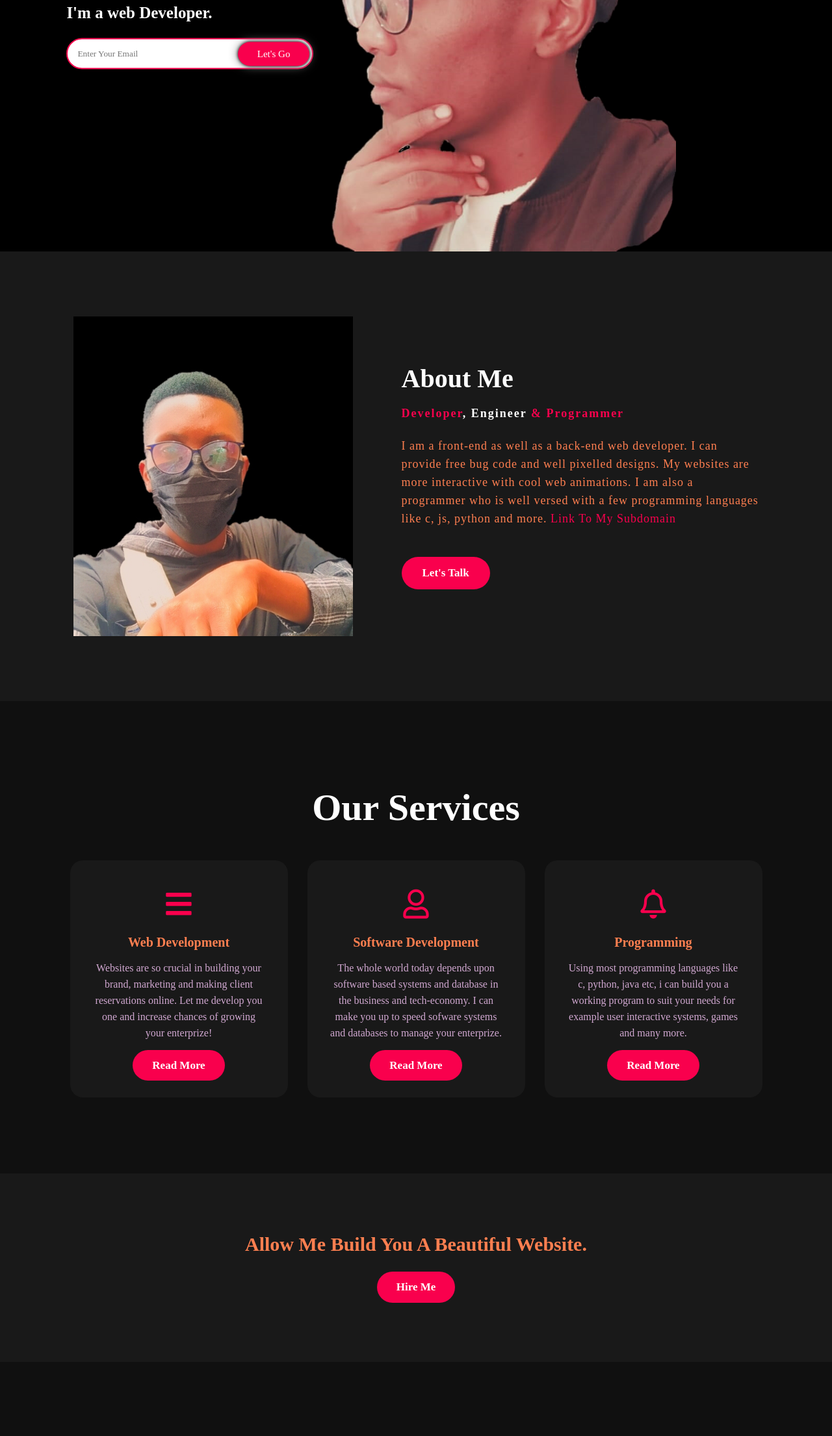
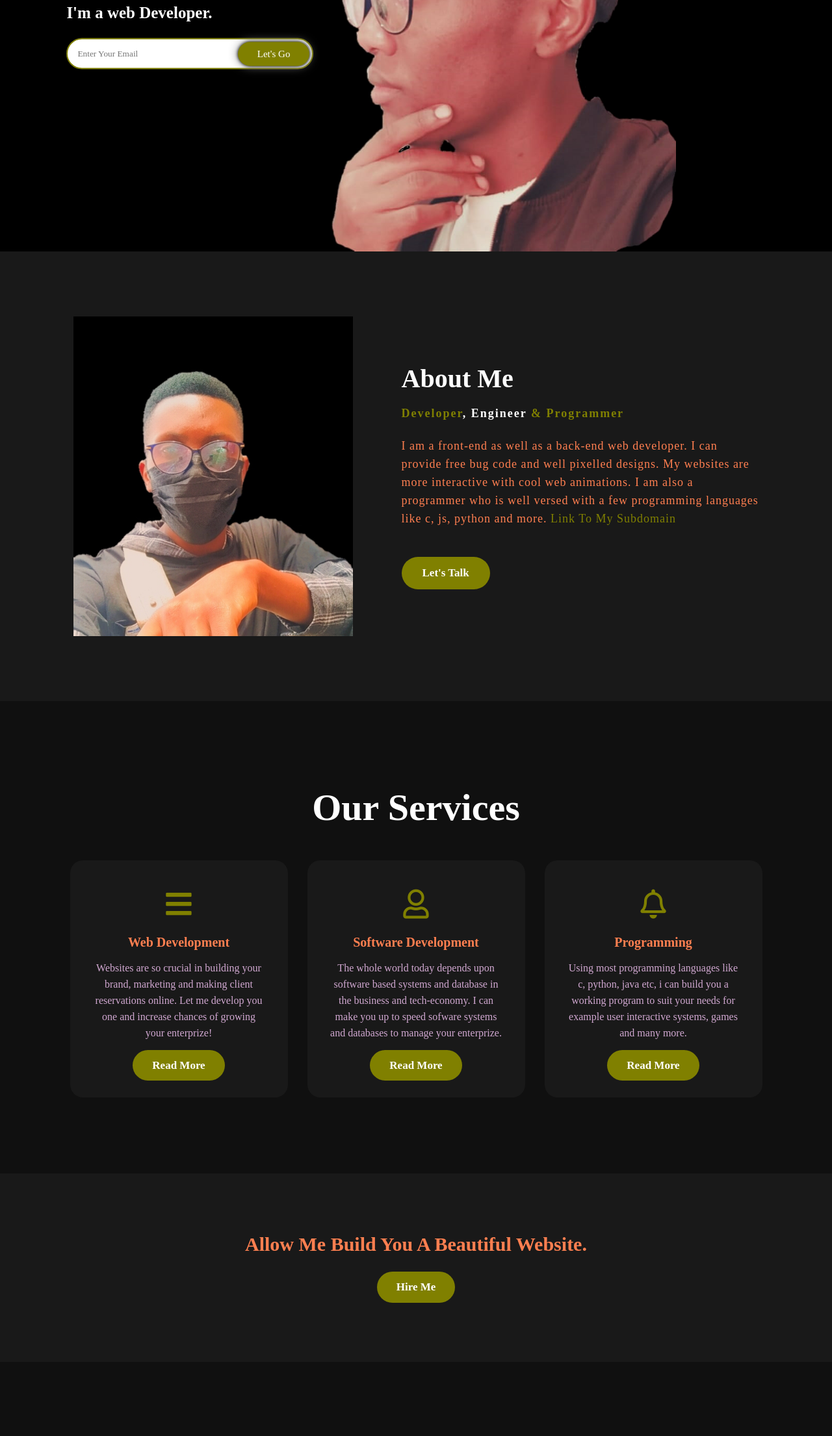
Before and after one commit to TroyMoses/Troy, a plain HTML site: page index.html in a window 1280 px wide. Shown: the part 413-2623 px from the top of the page at 65% size. Drawn offline with Linux system fonts and the light colour scheme.

Commit message:
Add files via upload

```diff
--- a/css/styles.css
+++ b/css/styles.css
@@ -33,7 +33,7 @@ nav{
 }
 
 span{
-    color: #f9004d;
+    color: olive;
 }
 
 
@@ -57,7 +57,7 @@ nav ul li a:hover{
 }
 
 .btn{
-    background-color: #f9004d;
+    background-color: olive;
     color: white;
     text-decoration: none;
     border: 2px solid transparent;
@@ -107,7 +107,7 @@ h4{
     display: inline-block;
     width: 100%;
     padding: 14px 130px 14px 15px;
-    border: 2px solid #f9004d;
+    border: 2px solid olive;
     outline: none;
     border-radius: 30px;
 }
@@ -119,7 +119,7 @@ h4{
     border: none;
     padding: 10px 30px;
     border-radius: 30px;
-    background-color: #f9004d;
+    background-color: olive;
     cursor: pointer;
     color: white;
     font-size: 15px;
@@ -182,7 +182,7 @@ h4{
 
  button{
     font-size: 17px;
-    background-color: #f9004d;
+    background-color: olive;
     color: white;
     text-decoration: none;
     border: 2px solid transparent;
@@ -194,7 +194,7 @@ h4{
 
   button:hover{
     background-color: transparent;
-    border: 2px solid #f9004d;
+    border: 2px solid olive;
     cursor: pointer;
   }
 
@@ -236,7 +236,7 @@ h4{
     display: block;
     text-align: center;
     margin: 25px 0px;
-    color: #f9004d
+    color: olive;
 }
 
 h5{
@@ -254,7 +254,7 @@ h5{
 
 .card .button{
     font-size: 17px;
-    background-color: #f9004d;
+    background-color: olive;
     color: white;
     text-decoration: none;
     border: 2px solid transparent;
@@ -266,7 +266,7 @@ h5{
 
 .card .button:hover{
     background-color: transparent;
-    border: 2px solid #f9004d;
+    border: 2px solid coral;
     cursor: pointer;
 }
 
@@ -289,7 +289,7 @@ h5{
 
 .contact-me .button-two{
     font-size: 17px;
-    background-color: #f9004d;
+    background-color: olive;
     color: white;
     text-decoration: none;
     border: 2px solid transparent;
@@ -341,7 +341,7 @@ footer p:nth-child(2){
     display: flex;
     align-items: center;
     justify-content: center;
-    background: #f9004d;
+    background: olive;
     border-radius: 50%;
     margin-bottom: 22px 10px;
     color: white;
@@ -358,7 +358,7 @@ footer p:nth-child(2){
 
 .end{
     position: absolute;
-    color: #f9004d;
+    color: olive;
     bottom: 35px;
     font-size: 14px;
 }
```
